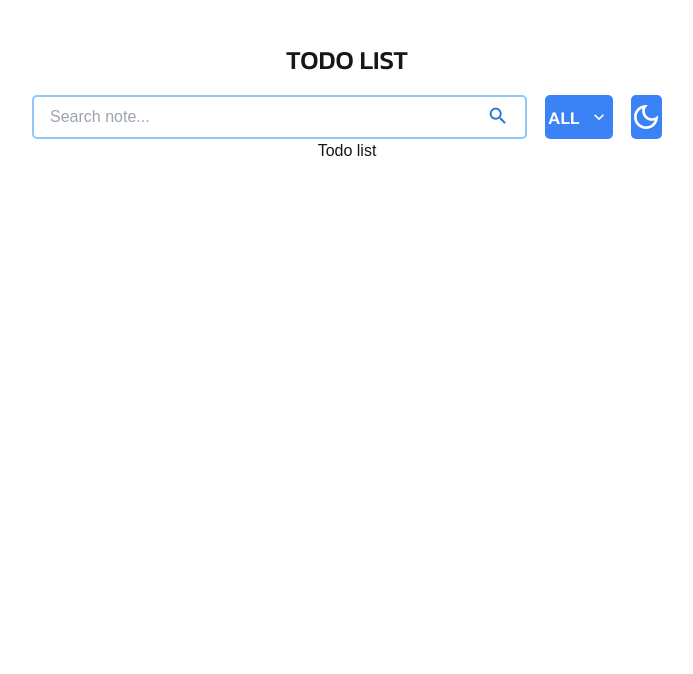
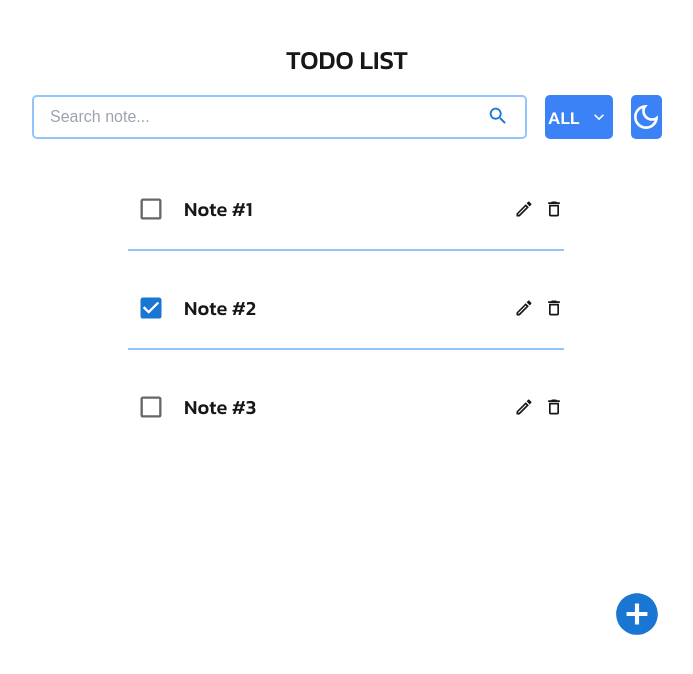
Before and after one commit to izengmac/Todo-demo, a Next.js app: page / in a window 1280 px wide. Shown: the top 674 px of the page, without its empty margins (293-986 px from the left). Built offline with nearby package versions, Linux system fonts and the light colour scheme.

Commit message:
Home update List/Note🎉

```diff
--- a/app/Pages/Home.tsx
+++ b/app/Pages/Home.tsx
@@ -1,8 +1,14 @@
 import { Input } from "postcss";
 import React from "react";
-import SearchSharpIcon from '@mui/icons-material/SearchSharp';
-import KeyboardArrowDownIcon from '@mui/icons-material/KeyboardArrowDown';
-import DarkModeOutlinedIcon from '@mui/icons-material/DarkModeOutlined';
+import SearchSharpIcon from "@mui/icons-material/SearchSharp";
+import KeyboardArrowDownIcon from "@mui/icons-material/KeyboardArrowDown";
+import DarkModeOutlinedIcon from "@mui/icons-material/DarkModeOutlined";
+import AddCircleIcon from "@mui/icons-material/AddCircle";
+import Checkbox from "@mui/material/Checkbox";
+import CreateOutlinedIcon from "@mui/icons-material/CreateOutlined";
+import DeleteOutlineOutlinedIcon from "@mui/icons-material/DeleteOutlineOutlined";
+
+const label = { inputProps: { "aria-label": "Checkbox demo" } };
 
 function Home() {
   return (
@@ -13,21 +19,93 @@ function Home() {
         {/* header*/}
         <div className="flex flex-start w-full  gap-[18px]">
           <div className="flex flex-row justify-between w-[80%] rounded-[5px] border-blue-300 border-2 px-[16px] py-[8px]">
-            <input placeholder="Search note..."  className="focus:outline-none w-[75%]"/>
+            <input
+              placeholder="Search note..."
+              className="focus:outline-none w-[75%]"
+            />
             <SearchSharpIcon color="primary" sx={{ fontSize: 22 }} />
           </div>
           <div className="bg-blue-500 w-[11%] flex flex-row justify-center items-center gap-[10px] rounded-[5px] text-white">
-            <h1 className="font-kanit text-[18px] font-medium uppercase">ALL</h1>
-            <KeyboardArrowDownIcon fontSize="small"/>
+            <h1 className="font-kanit text-[18px] font-medium uppercase">
+              ALL
+            </h1>
+            <KeyboardArrowDownIcon fontSize="small" />
           </div>
           <div className="bg-blue-500 w-[5%] rounded-[5px] flex justify-center items-center text-white ">
-            <DarkModeOutlinedIcon sx={{ fontSize: 32 }}/>
+            <DarkModeOutlinedIcon sx={{ fontSize: 32 }} />
           </div>
         </div>
       </div>
 
-      {/*List todos*/}
-      <div>Todo list</div>
+      {/*Body*/}
+      <div className="flex flex-row w-full">
+        {/*List*/}
+        <div className="w-[88%] ml-24 mt-[30px] flex flex-col gap-[17px]">
+          {/*Note*/}
+          <div className="flex flex-row justify-between items-center py-[17px] border-b-2 border-blue-300">
+            <div className="flex flex-row items-center justify-center gap-[10px]">
+              <Checkbox
+                {...label}
+                sx={{ "& .MuiSvgIcon-root": { fontSize: 28 } }}
+              />
+              <p className="font-kanit text-[20px] font-medium text-center">
+                Note #1
+              </p>
+            </div>
+            <div className="flex flex-row gap-[10px]">
+              <CreateOutlinedIcon color="inherit" sx={{ fontSize: 20 }} />
+              <DeleteOutlineOutlinedIcon
+                color="inherit"
+                sx={{ fontSize: 20 }}
+              />
+            </div>
+          </div>
+          {/*Note2*/}
+          <div className="flex flex-row justify-between items-center py-[17px] border-b-2 border-blue-300">
+            <div className="flex flex-row items-center justify-center gap-[10px]">
+              <Checkbox
+                {...label}
+                defaultChecked
+                sx={{ "& .MuiSvgIcon-root": { fontSize: 28 } }}
+              />
+              <p className="font-kanit text-[20px] font-medium text-center">
+                Note #2
+              </p>
+            </div>
+            <div className="flex flex-row gap-[10px]">
+              <CreateOutlinedIcon color="inherit" sx={{ fontSize: 20 }} />
+              <DeleteOutlineOutlinedIcon
+                color="inherit"
+                sx={{ fontSize: 20 }}
+              />
+            </div>
+          </div>
+          {/*Note3*/}
+          <div className="flex flex-row justify-between items-center py-[17px]">
+            <div className="flex flex-row items-center justify-center gap-[10px]">
+              <Checkbox
+                {...label}
+                sx={{ "& .MuiSvgIcon-root": { fontSize: 28 } }}
+              />
+              <p className="font-kanit text-[20px] font-medium text-center">
+                Note #3
+              </p>
+            </div>
+            <div className="flex flex-row gap-[10px]">
+              <CreateOutlinedIcon color="inherit" sx={{ fontSize: 20 }} />
+              <DeleteOutlineOutlinedIcon
+                color="inherit"
+                sx={{ fontSize: 20 }}
+              />
+            </div>
+          </div>
+        </div>
+        <AddCircleIcon
+          sx={{ fontSize: 50 }}
+          color="primary"
+          className="ml-12 mt-[450px]"
+        />
+      </div>
     </div>
   );
 }
```
